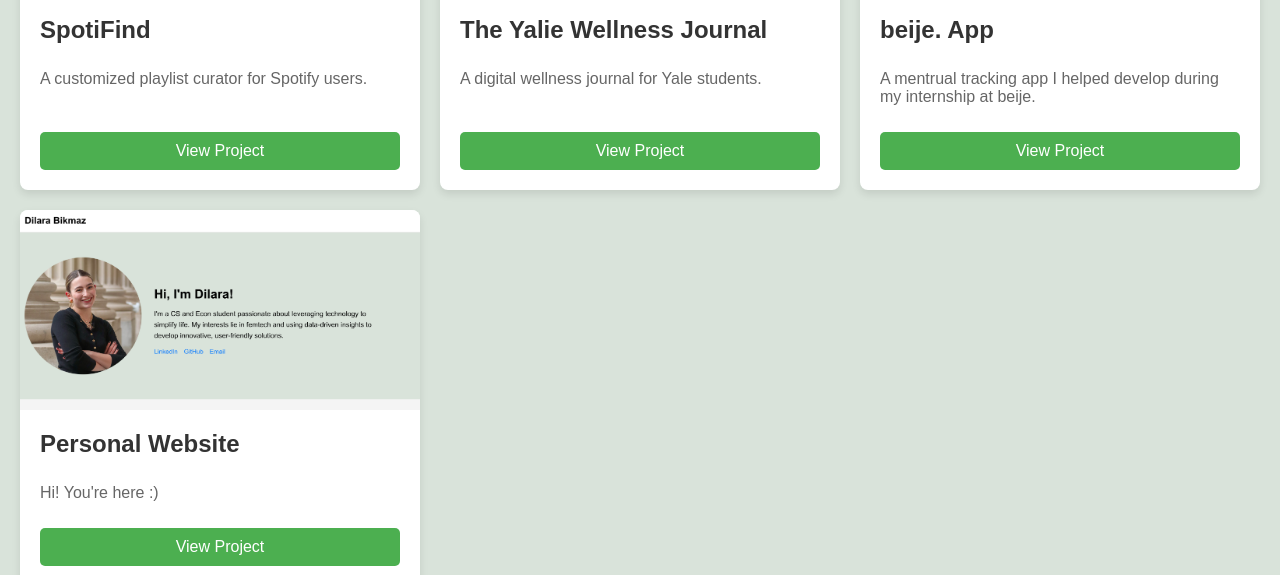
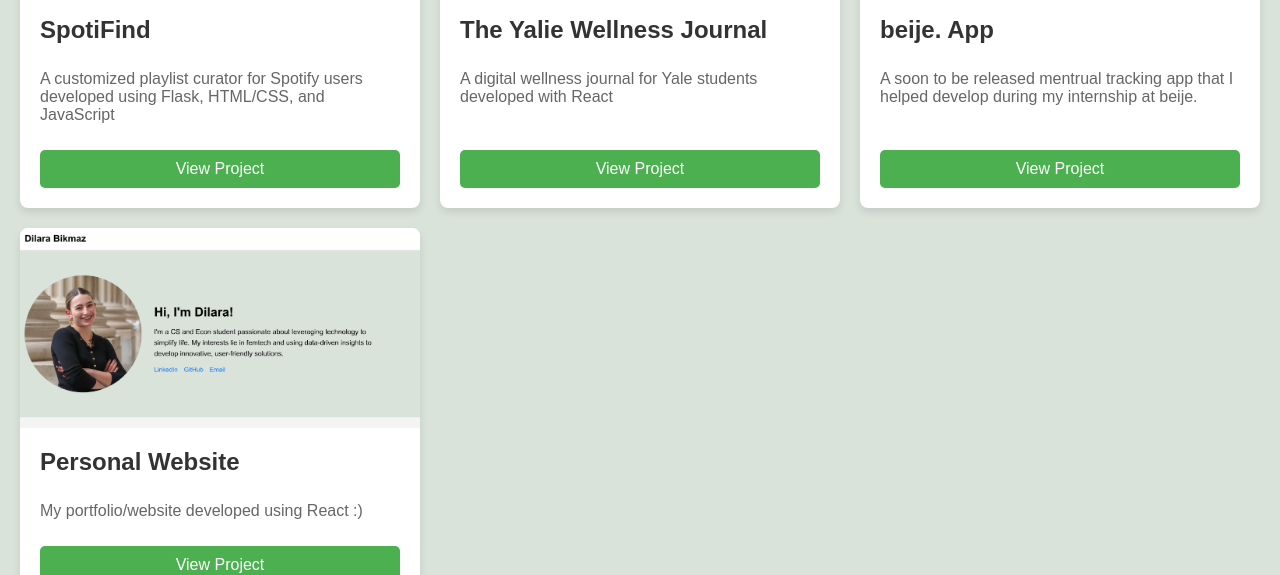
Before and after one commit to dilarabikmaz/personal-website, a React (Create React App) app: page / in a window 1280 px wide. Shown: the part 1113-1688 px from the top of the page. Built offline with nearby package versions, Linux system fonts and the light colour scheme.

Commit message:
Updated Projects

```diff
--- a/src/components/Projects.js
+++ b/src/components/Projects.js
@@ -4,25 +4,25 @@
 const projects = [
   {
     title: 'SpotiFind',
-    description: 'A customized playlist curator for Spotify users.',
+    description: 'A customized playlist curator for Spotify users developed using Flask, HTML/CSS, and JavaScript',
     link: 'https://github.com/dilarabikmaz/spotify_playlist_curator',
     image: 'spoti.jpg'
   },
   {
     title: 'The Yalie Wellness Journal',
-    description: 'A digital wellness journal for Yale students.',
+    description: 'A digital wellness journal for Yale students developed with React',
     link: 'https://github.com/dilarabikmaz/wellness_journal',
     image: 'yalie-journal.png'
   },
   {
     title: 'beije. App',
-    description: 'A mentrual tracking app I helped develop during my internship at beije.',
+    description: 'A soon to be released mentrual tracking app that I helped develop during my internship at beije.',
     link: 'https://beije.co/en',
     image: 'beije-web.png'
   },
   {
     title: 'Personal Website',
-    description: 'Hi! You\'re here :)',
+    description: 'My portfolio/website developed using React :)',
     link: '#',
     image: 'pers-web.png'
   },
```
